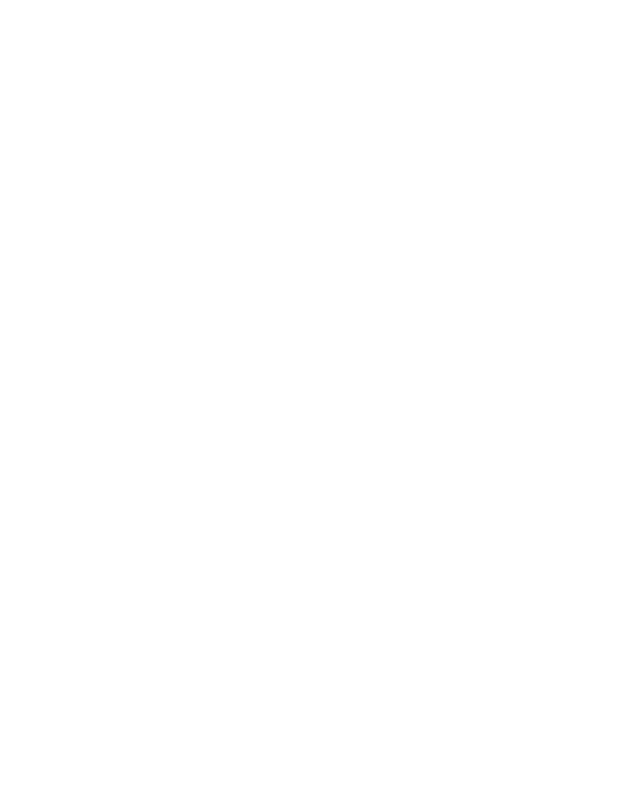
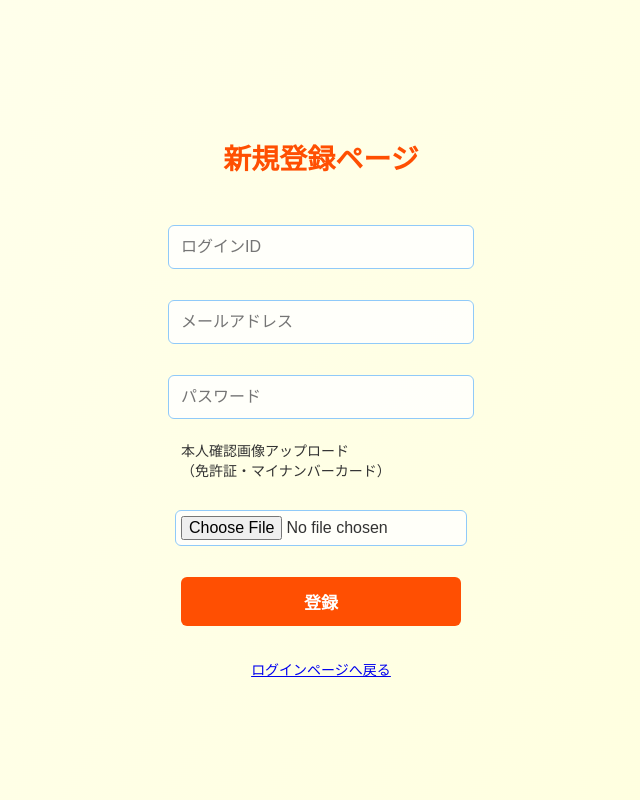
Before and after one commit to ayaseshiozaki/syuusyokusakuhin, a plain HTML site: page sinnkitouroku.html in a window 1280 px wide. Shown: the whole page, without its empty margins (319-959 px from the left). Drawn offline with Linux system fonts and the light colour scheme.

Commit message:
コミット

```diff
--- a/css/style.css
+++ b/css/style.css
@@ -94,7 +94,7 @@ footer {
   background: #333;
   color: white;
 }
-/* ログイン*/
+/* ログインページ*/
 
 .login-body {
   font-family: "Noto Sans JP", sans-serif;
@@ -169,3 +169,81 @@ footer {
   margin-bottom: 20px;
   text-align: center;
 }
+/* 新規登録ページ */
+
+.register-form {
+  display: flex;
+  flex-direction: column;
+  align-items: center;
+  gap: 15px;
+  background: none;
+  padding: 0;
+  box-shadow: none;
+  border-radius: 0;
+}
+
+/* 入力欄 */
+.register-input {
+  width: 280px;
+  padding: 12px;
+  border: 1.5px solid #90caf9;
+  border-radius: 6px;
+  font-size: 16px;
+  background-color: #ffffffcc;
+  transition: border-color 0.3s;
+}
+
+/* ファイル選択も同じデザイン */
+.register-input[type="file"] {
+  padding: 5px;
+}
+
+/* ボタン（色をログインページと統一） */
+.register-submit-btn {
+  width: 280px;
+  padding: 12px;
+  background-color: #FF4F02;
+  color: white;
+  border: none;
+  border-radius: 6px;
+  font-size: 17px;
+  font-weight: bold;
+  cursor: pointer;
+  transition: background-color 0.3s;
+}
+
+.register-submit-btn:hover {
+  background-color: #cc3a00;
+}
+
+/* タイトル文字（色を統一） */
+.register-title {
+  font-size: 28px;
+  font-weight: bold;
+  color: #FF4F02;
+  margin-bottom: 20px;
+  text-align: center;
+}
+
+/* ラベル */
+.register-label {
+  font-size: 14px;
+  color: #333;
+  width: 280px;             /* 入力欄と同じ幅 */
+  text-align: left;
+  display: block;
+  margin-bottom: 5px;       /* 入力欄との間隔 */
+  white-space: pre-line;    /* 改行文字を有効にする */
+  line-height: 1.4;         /* 改行後の行間を少し詰める */
+}
+
+/* リンク */
+.register-links {
+  margin-top: 10px;
+  text-align: center;
+  font-size: 14px;
+}
+
+.register-links a:hover {
+  text-decoration: underline;
+}
--- a/sinnkitouroku.html
+++ b/sinnkitouroku.html
@@ -0,0 +1,28 @@
+<!DOCTYPE html>
+<html lang="ja">
+<head>
+  <meta charset="UTF-8">
+  <title>新規登録</title>
+  <link rel="stylesheet" href="css/style.css">
+</head>
+<body class="login-body">
+
+  <form class="register-form" action="registerCheck.jsp" method="post" enctype="multipart/form-data">
+    <h1 class="register-title">新規登録ページ</h1>
+
+    <input type="text" name="userid" class="register-input" placeholder="ログインID" required>
+    <input type="email" name="email" class="register-input" placeholder="メールアドレス" required>
+    <input type="password" name="password" class="register-input" placeholder="パスワード" required>
+
+    <label class="register-label" for="profileImage">本人確認画像アップロード<br>（免許証・マイナンバーカード）</label>
+    <input type="file" name="profileImage" class="register-input" accept="image/*" id="profileImage">
+
+    <button type="submit" class="register-submit-btn">登録</button>
+
+    <div class="register-links">
+      <a href="login.html">ログインページへ戻る</a>
+    </div>
+  </form>
+
+</body>
+</html>
```
